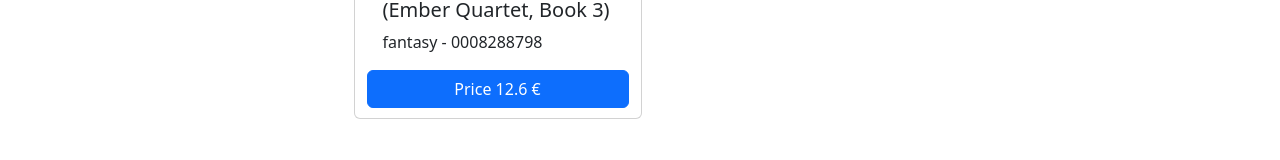
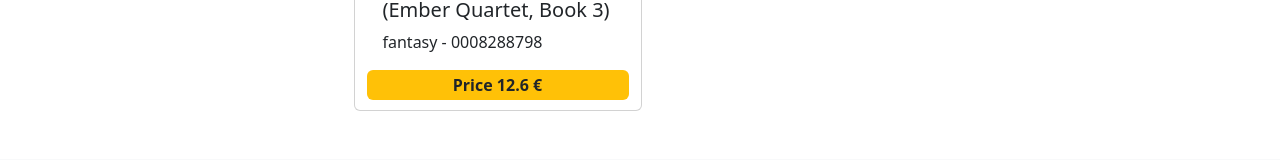
Before and after one commit to ApoDarkMatter/Epibooks, a React (Create React App) app: page /bookdetails/0008288798 in a window 1280 px wide. Shown: the part 320-480 px from the top of the page. Built offline with nearby package versions, Linux system fonts and the light colour scheme; no server answers.

Commit message:
fixed some style

```diff
--- a/src/components/BookCardPriceButton/BookCardPriceButton.jsx
+++ b/src/components/BookCardPriceButton/BookCardPriceButton.jsx
@@ -1,5 +1,5 @@
 import React from 'react'
-import Button from 'react-bootstrap/Button';
+import { Badge } from 'react-bootstrap';
 import Card from 'react-bootstrap/Card';
 
 function BookCardPriceButton({bookDetails}) {
@@ -12,7 +12,7 @@ function BookCardPriceButton({bookDetails}) {
           {bookDetails.category} - {bookDetails.asin}
         </Card.Text>
       </Card.Body>
-      <Button variant="primary" style={{ marginBottom: '10px', width: '100%' }}>Price {bookDetails.price} €</Button>
+      <Badge bg="warning" text="dark" style={{ marginBottom: '10px', width: '100%', height: '30px', display: 'flex', justifyContent:'center',alignItems:'center', fontSize: '1rem' }}>Price {bookDetails.price} €</Badge>
     </Card>
   )
 }
```
